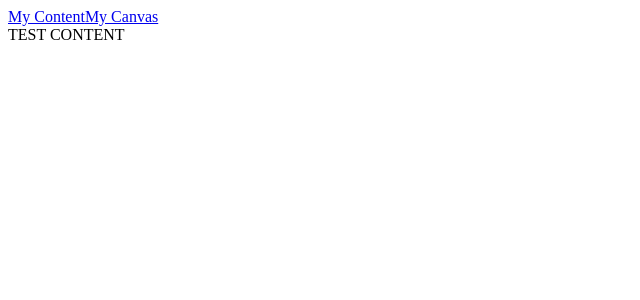
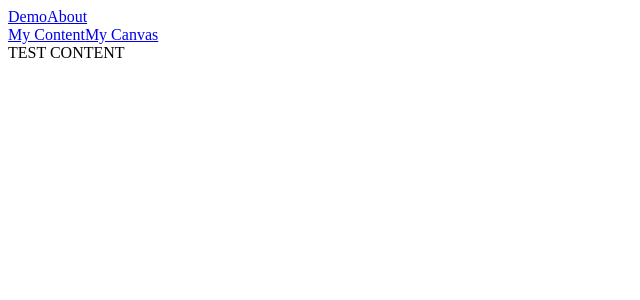
Before and after one commit to AshwiniRaysecur/demo-nn-machine-learning, a React (Create React App) app: page / in a window 1280 px wide. Shown: the top 300 px of the page, without its empty margins (0-640 px from the left). Built offline with nearby package versions, Linux system fonts and the light colour scheme.

Commit message:
added navigation

```diff
--- a/src/App.js
+++ b/src/App.js
@@ -1,23 +1,23 @@
 import './App.css';
-
 import React, {Component} from 'react';
-
 import {Route} from 'react-router-dom';
-
+// -------   custom ------------
+import MachineLearningSystem from "./MachineLearningSystem";
 import MyContent from "./MyContent";
-import MachineLearningSystem from "./MachineLearningSystem";
+import Navigation from "./nav";
 
 class App extends Component {
-
     render() {
         return(
             <div className='app-wrapper'>
-                <Route exact path="/" component={MyContent} />
-                <Route exact path="/canvas" component={MachineLearningSystem} />
+                <Navigation/>
+                <main>
+                    <Route exact path="/"     component={MyContent} />
+                    <Route exact path="/demo" component={MachineLearningSystem} />
+                </main>
             </div>
         );
     }
-
 }
 
 export default App;
--- a/src/MachineLearningSystem/index.js
+++ b/src/MachineLearningSystem/index.js
@@ -2,11 +2,6 @@ import React, {Component} from 'react';
 import { NavLink } from 'react-router-dom';
 import {Architect} from 'synaptic';
 
-// const image = {
-//     ORIGINAL: './images/cat_original.png',
-//     INPUT:    './images/i1-cat.png',
-//     FILTERED: './images/o1-cat-texture.png'
-// };
 
 const image = {
     ORIGINAL: './images/nn-gen-in.png',
@@ -147,12 +142,6 @@ class MachineLearningSystem extends Component {
 
         return(
             <div className='canvas-wrapper'>
-                <div>
-
-                    <NavLink to='/canvas'>My Canvas</NavLink>
-                    <NavLink to='/'>My Content</NavLink>
-
-                </div>
                 <div className="canvas-wrap">
                     <canvas
                         ref='domCanvas1'
@@ -160,24 +149,19 @@ class MachineLearningSystem extends Component {
                         height={200}
                     />
                 </div>
-
                 <div className="image-wrap">
                     <img
                         src={image.FILTERED}
                     />
                 </div>
-
                 <div className="image-wrap">
                     <img
                         src={image.INPUT}
                     />
                 </div>
-
-
                 <div className="trials-wrap">
                     {this.state.trial}
                 </div>
-
 
 
                 <button
--- /dev/null
+++ b/src/nav/index.js
@@ -0,0 +1,18 @@
+import React from 'react';
+import {NavLink} from 'react-router-dom';
+
+class Navigation extends React.Component {
+
+    render() {
+        return(
+            <div>
+                <NavLink to='/demo'>Demo</NavLink>
+                <span className='spacer'></span>
+                <NavLink to='/'>About</NavLink>
+            </div>
+        );
+    }
+
+}
+
+export default Navigation;
```
